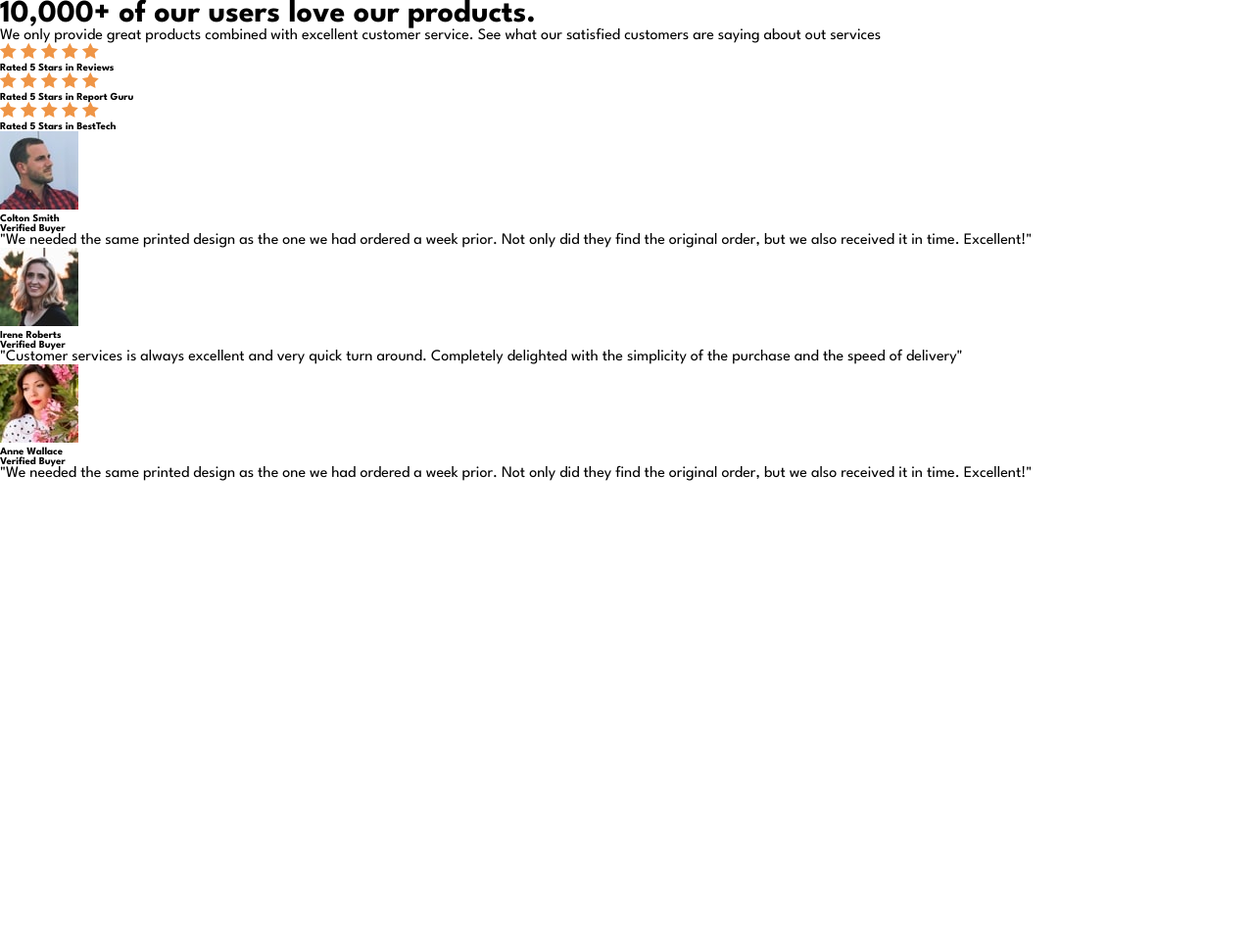
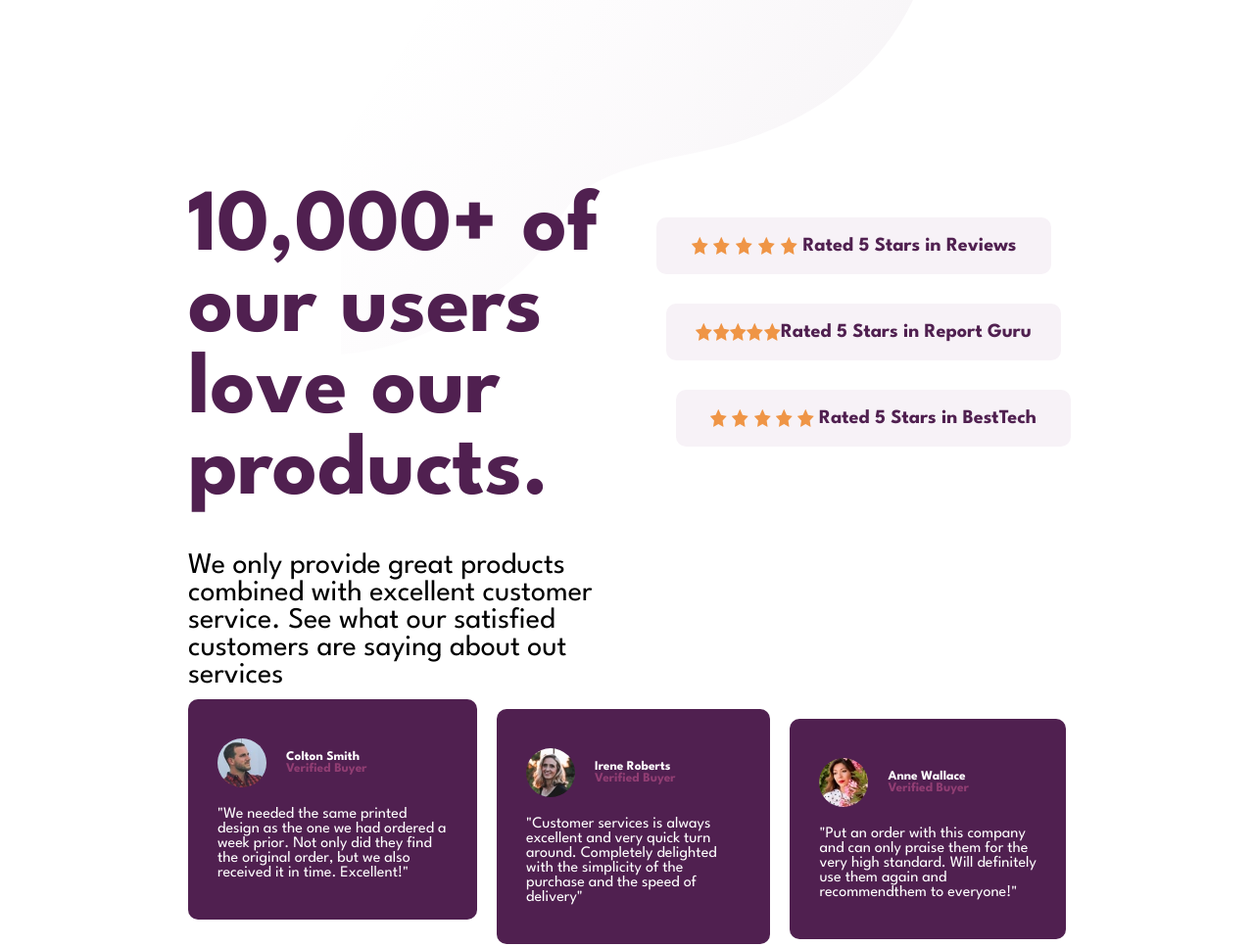
Before and after one commit to douglas-yokomizo/social-proof-section, a plain HTML site: page index.html in a window 1280 px wide. Shown: the whole page at 98% size. Before the commit the page ends 800 px from the top, so only its background shows below. Drawn offline with Linux system fonts and the light colour scheme.

Commit message:
project finished with grids

```diff
--- a/index.html
+++ b/index.html
@@ -24,7 +24,7 @@
   </head>
 
   <body>
-    <main>
+    <main class="principal">
       <div class="statement">
         <h1>10,000+ of our users love our products.</h1>
         <p>
@@ -63,15 +63,18 @@
 
       <div class="testimonials">
         <div class="card1">
+          <div class="cabecalho">
             <img
               src="./images/image-colton.jpg"
               alt="colton smith"
               class="profilepic"
             />
-          <h6>
-            Colton Smith <br />
-            Verified Buyer
-          </h6>
+            <h5 class="name">
+              Colton Smith<br />
+              <span>Verified Buyer</span>
+            </h5>
+          </div>
+          <div class="comment"></div>
           <p>
             "We needed the same printed design as the one we had ordered a week
             prior. Not only did they find the original order, but we also
@@ -80,34 +83,40 @@
         </div>
 
         <div class="card2">
+          <div class="cabecalho">
             <img
               src="./images/image-irene.jpg"
               alt="colton smith"
               class="profilepic"
             />
-          <h6>
+            <h5>
               Irene Roberts <br />
-            Verified Buyer
-          </h6>
+              <span>Verified Buyer</span>
+            </h5>
+          </div>
           <p>
-            "Customer services is always excellent and very quick turn around. Completely delighted with the simplicity of the purchase and the speed of delivery"
+            "Customer services is always excellent and very quick turn around.
+            Completely delighted with the simplicity of the purchase and the
+            speed of delivery"
           </p>
         </div>
 
         <div class="card3">
+          <div class="cabecalho">
           <img
             src="./images/image-anne.jpg"
             alt="colton smith"
             class="profilepic"
           />
-          <h6>
+          <h5>
             Anne Wallace<br />
-            Verified Buyer
-          </h6>
+            <span>Verified Buyer</span>
+          </h5>
+        </div>
           <p>
-            "We needed the same printed design as the one we had ordered a week
-            prior. Not only did they find the original order, but we also
-            received it in time. Excellent!"
+            "Put an order with this company and can only praise them for the
+            very high standard. Will definitely use them again and recommendthem
+            to everyone!"
           </p>
         </div>
       </div>
--- a/reset.css
+++ b/reset.css
@@ -1,6 +1,7 @@
 *{
     margin: 0;
     padding: 0;
+    box-sizing: border-box;
 }
 
 a{
--- a/style.css
+++ b/style.css
@@ -1,3 +1,130 @@
-body{
-    font-family: 'League Spartan', sans-serif;
+body {
+  font-family: "League Spartan", sans-serif;
+  max-width: 1920px;
+  background: url(./images/bg-pattern-top-desktop.svg) no-repeat top;
 }
+
+.principal {
+  display: grid;
+  grid-template-areas:
+    "statement rating"
+    "testimonials testimonials";
+  grid-template-columns: repeat(auto-fit, minmax(300px, 1fr));
+  height: 100vh;
+  margin: 10%;
+  padding: 5%;
+}
+
+.statement h1 {
+  grid-area: statement;
+  text-align: left;
+  font-size: 90px;
+  color: hsl(300, 43%, 22%);
+}
+
+.statement p {
+  font-size: 30px;
+  margin-top: 40px;
+}
+
+.rating {
+  grid-area: rating;
+  text-align: left;
+  align-items: center;
+  color: hsl(300, 43%, 22%);
+
+}
+
+.testimonials {
+  grid-area: testimonials;
+  display: flex;
+  gap: 20px;
+  align-items:flex-start;
+}
+
+.rating .rating-1 {
+  display: flex;
+  background-color: hsl(300, 24%, 96%);
+  margin: 30px;
+  padding: 20px 30px;
+  font-size: 30px;
+  width: 90%;
+  border-radius: 10px;
+  justify-content: space-evenly
+}
+
+.rating .rating-2 {
+  display: flex;
+  background-color: hsl(300, 24%, 96%);
+  margin: 30px 0 0 40px;
+  padding: 20px 30px;
+  font-size: 30px;
+  width: 90%;
+  border-radius: 10px;
+  justify-content: space-evenly
+}
+.rating .rating-3 {
+  display: flex;
+  background-color: hsl(300, 24%, 96%);
+  margin: 30px 0 0 50px;
+  padding: 20px 30px;
+  font-size: 30px;
+  width: 90%;
+  border-radius: 10px;
+  justify-content: space-evenly
+}
+
+.testimonials .card1 {
+  gap: 15px;
+  background-color: hsl(300, 43%, 22%);
+  color: hsl(0, 0%, 100%);
+  padding: 40px 30px;
+  margin-top: 10px;
+  border-radius: 10px;
+}
+
+.testimonials .card1 .cabecalho {
+  display: flex;
+  align-items: center;
+  gap: 20px;
+  margin-bottom: 20px;
+}
+.testimonials .card2 {
+  gap: 15px;
+  background-color: hsl(300, 43%, 22%);
+  color: hsl(0, 0%, 100%);
+  padding: 40px 30px;
+  margin-top: 20px;
+  border-radius: 10px;
+}
+
+.testimonials .card2 .cabecalho {
+  display: flex;
+  align-items: center;
+  gap: 20px;
+  margin-bottom: 20px;
+}
+.testimonials .card3 {
+  gap: 15px;
+  background-color: hsl(300, 43%, 22%);
+  color: hsl(0, 0%, 100%);
+  padding: 40px 30px;
+  margin-top: 30px;
+  border-radius: 10px;
+}
+
+.testimonials .card3 .cabecalho {
+  display: flex;
+  align-items: center;
+  gap: 20px;
+  margin-bottom: 20px;
+}
+
+span{
+  color: hsla(333, 80%, 67%, 0.411);
+}
+
+.testimonials .profilepic {
+  height: 50px;
+  border-radius: 50%;
+}
```
Lines whose indentation alone changed are shown as unchanged.
